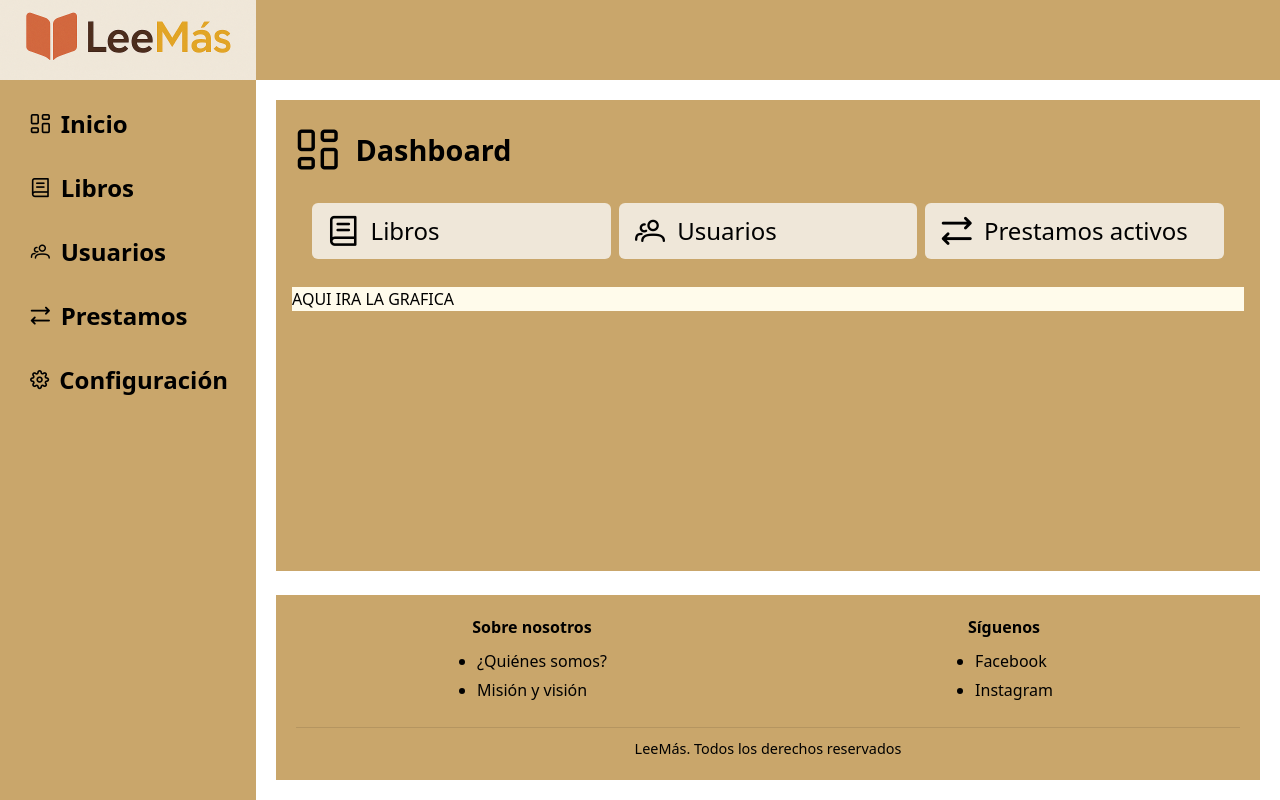
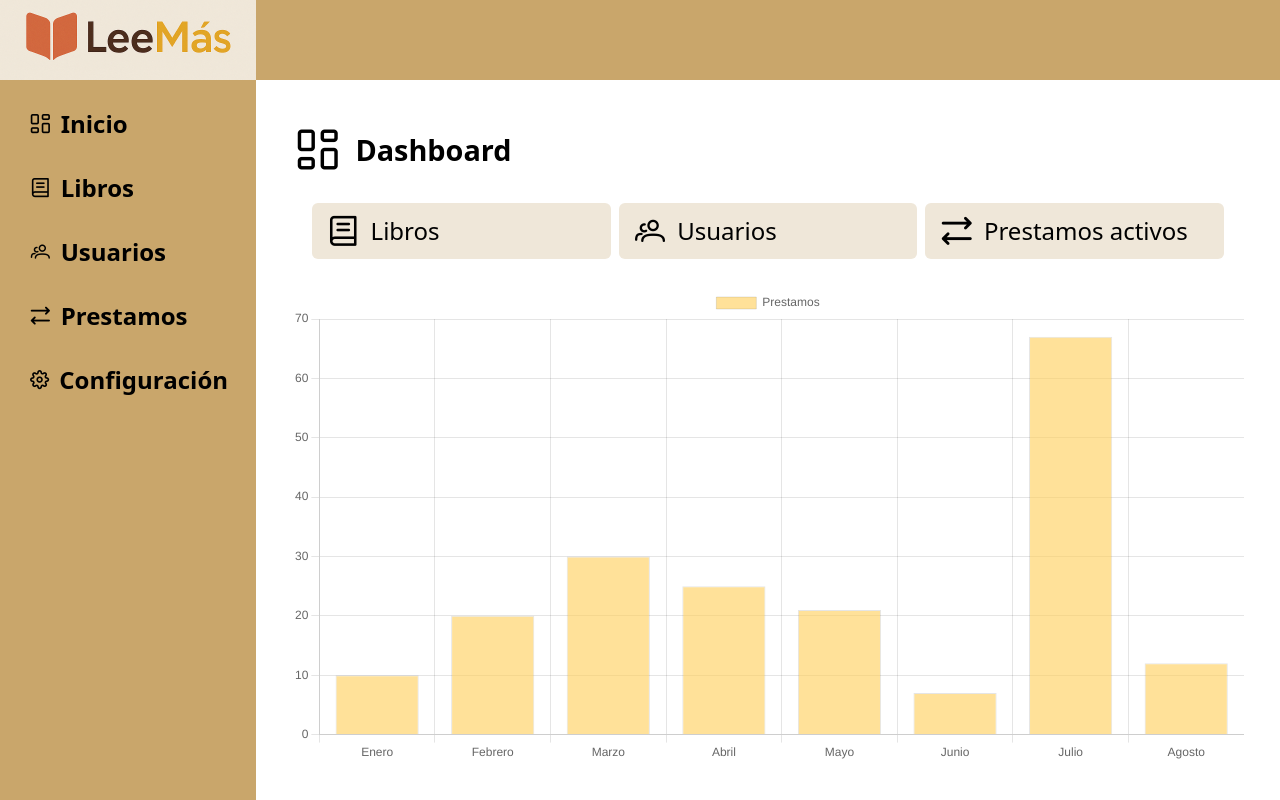
Before and after one commit to jaramilloAngie/Biblioteca, a Vue app in the folder Frontend/: page /inicio in a window 1280 px wide. Shown: the top 800 px of the page. Built offline with nearby package versions, Linux system fonts and the light colour scheme.

Commit message:
Added graphic to dashboard

```diff
--- a/Frontend/package.json
+++ b/Frontend/package.json
@@ -9,8 +9,10 @@
     "preview": "vite preview"
   },
   "dependencies": {
+    "chart.js": "^4.4.9",
     "primeicons": "^7.0.0",
     "vue": "^3.5.13",
+    "vue-chartjs": "^5.3.2",
     "vue-router": "^4.5.1"
   },
   "devDependencies": {
--- /dev/null
+++ b/Frontend/src/views/init/Graphics.vue
@@ -0,0 +1,33 @@
+<script>
+import { Bar } from 'vue-chartjs'
+import { Chart as ChartJS, Title, Tooltip, Legend, BarElement, CategoryScale, LinearScale } from 'chart.js'
+
+ChartJS.register(Title, Tooltip, Legend, BarElement, CategoryScale, LinearScale)
+
+export default {
+    name: 'BarChart',
+    components: { Bar },
+    data() {
+        return {
+            chartData: {
+                labels: ['Enero', 'Febrero', 'Marzo', 'Abril','Mayo','Junio','Julio','Agosto'],
+                datasets: [{
+                    label: 'Prestamos',
+                    data: [10, 20, 30, 25, 21, 7, 67, 12],
+                    backgroundColor: [
+                        'rgba(255, 206, 86, 0.6)'
+                    ],
+                    borderColor: 'rgba(0, 0, 0, 0.1)',
+                    borderWidth: 1
+                }]
+            },
+            chartOptions: {
+                responsive: true
+            }
+        }
+    }
+}
+</script>
+<template>
+    <Bar id="my-chart-id" :options="chartOptions" :data="chartData" />
+</template>
--- a/Frontend/src/views/init/InitView.vue
+++ b/Frontend/src/views/init/InitView.vue
@@ -1,6 +1,7 @@
 <script setup>
 import { ref, onMounted } from 'vue';
 import { useRouter } from 'vue-router';
+import Graphic from './Graphics.vue'
 
 const router = useRouter();
 const menuItems = ref([]);
@@ -31,7 +32,7 @@ const navigate = (item) => {
 </script>
 
 <template>
-    <div class="w-full bg-[#C9A66B] h-full p-4">
+    <div class="w-full  h-full p-4">
         <div class="header flex items-center">
             <i class="pi pi-fw pi-objects-column" style="font-size:40px"></i>
             <label class="p-3" for="header"><b>Dashboard</b></label>
@@ -39,14 +40,16 @@ const navigate = (item) => {
         <ul class="flex flex-row gap-2 p-5 m-0 w-full">
             <li v-for="item in menuItems" :key="item.to" class="mb-2 w-full">
                 <button @click="navigate(item)"
-                    class="bg-[#EFE7D9] flex items-center p-3 rounded-md text-2xl hover:bg-[#f0e9d9] transition-colors duration-200 w-full h-full">
+                    class="bg-[#EFE7D9] flex items-center p-3 rounded-md text-2xl hover:bg-[#8a8a8a] transition-colors duration-200 w-full h-full cursor-pointer">
                     <i :class="[item.icon, 'mr-2']" style="font-size:30px"></i>
                     <span>{{ item.label }}</span>
                 </button>
             </li>
         </ul>
-        <div class="bg-amber-50 max-h-full">
-            <label >AQUI IRA LA GRAFICA</label>
+        <div class="max-h-full">
+            <div>
+                <Graphic></Graphic>
+            </div>
         </div>
     </div>
 </template>
```
Also changed, not shown: 1 other file (tests, documents, lock files or other folders).
